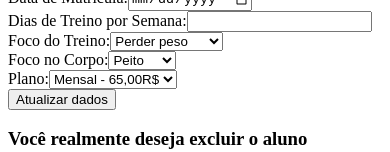
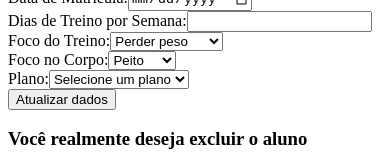
Before and after one commit to felipinx7/topfitnes, a Next.js app: page /administrador/components/layout/card-informacao-aluno in a window 390 px wide. Shown: the part 853-1005 px from the top of the page. Built offline with nearby package versions, Linux system fonts and the light colour scheme.

Commit message:
fix: update in responsivines

```diff
--- a/src/dto/data-aluno.ts
+++ b/src/dto/data-aluno.ts
@@ -34,7 +34,7 @@ export interface DataAluno {
   senha?: string;
   telefone?: string;
   foco_corpo?: string;
-  plano?: string;
+  plano_id?: string;
   dia_pagamento?: string;
   usuario_id: string;
   data_validade_plano?: string;
--- a/src/pages/administrador/components/layout/card-informacao-aluno.tsx
+++ b/src/pages/administrador/components/layout/card-informacao-aluno.tsx
@@ -63,8 +63,8 @@ export default function CardInformacaoAluno(props: DataAluno) {
     <article
       className={`w-full ease-in-out h-auto rounded-2xl ${validadePlano ? "bg-[#f5b7b7]" : "bg-[#d8ffe2]"} transition-all duration-500 p-4 flex flex-col gap-0 ${openModal ? "gap-4" : "gap-0"}`}
     >
-      {/* Linha principal */}
-      <div className="w-full flex items-center justify-between">
+      {/* Cointeúdo principal */}
+      <div className="w-full flex max-sm:flex-col max-sm:space-y-8 max-sm:items-baseline items-center justify-between">
         <div className="flex items-center gap-3">
           <div className="w-[69px] h-[60px] relative">
             <img
@@ -77,7 +77,7 @@ export default function CardInformacaoAluno(props: DataAluno) {
             <h4 className="text-black font-Poppins-Semibold text-[1.2rem]">
               {props.nome} {props.sobrenome}
             </h4>
-            <p className="text-black">{props.email}</p>
+            <p className="text-black max-sm:text-[1rem]">{props.email}</p>
           </div>
         </div>
 
--- a/src/pages/administrador/components/layout/card-informacao-personal.tsx
+++ b/src/pages/administrador/components/layout/card-informacao-personal.tsx
@@ -60,7 +60,7 @@ export default function CardInformacaoPersonal(props: DataCadastroPersonal) {
       className={`${excluded ? "hidden h-0 w-0" : ""}w-full ease-in-out h-auto rounded-2xl bg-[#d8ffe2] transition-all duration-500 p-4 flex flex-col gap-0 ${openModal ? "gap-4" : "gap-0"}`}
     >
       {/* Linha principal */}
-      <div className="w-full flex items-center justify-between">
+      <div className="w-full max-sm:flex-col max-sm:space-y-8 max-sm:items-baseline items-center flex justify-between">
         <div className="flex items-center gap-3">
           <div className="w-[69px] h-[60px] relative">
             <img
@@ -71,7 +71,7 @@ export default function CardInformacaoPersonal(props: DataCadastroPersonal) {
           </div>
           <div className="flex flex-col">
             <h4 className="text-black font-Poppins-Semibold text-[1.2rem]">
-              {props.nome} {props.sobrenome} {props.usuario_id}
+              {props.nome} {props.sobrenome}
             </h4>
             <p className="text-black">{props.email}</p>
           </div>
--- a/src/pages/administrador/components/layout/header.tsx
+++ b/src/pages/administrador/components/layout/header.tsx
@@ -125,7 +125,7 @@ export default function HeaderAdministrador({
             >
               Olá,{" "}
               <span className="font-Poppins-Bold">
-                {adminData?.nome || `${informacaoAdmin?.nome} ${informacaoAdmin?.sobrenome} ${informacaoAdmin?.id}`}!
+                {adminData?.nome || `${informacaoAdmin?.nome} ${informacaoAdmin?.sobrenome}`}!
               </span>
             </h1>
           </div>
--- a/src/pages/administrador/components/layout/modal-formulario-card-cliente.tsx
+++ b/src/pages/administrador/components/layout/modal-formulario-card-cliente.tsx
@@ -1,6 +1,6 @@
 import { useEffect, useState } from "react";
 import { DataAluno } from "@/dto/data-aluno";
-import { AlunoSchemaDTO, schemaAluno } from "@/schemas/schema-aluno";
+import { AlunoSchemaDTO, Planos, schemaAluno } from "@/schemas/schema-aluno";
 import PutClienteAdministrador from "@/services/routes/administrador/put/put-cliente-administrador";
 import { zodResolver } from "@hookform/resolvers/zod";
 import { useForm } from "react-hook-form";
@@ -54,17 +54,24 @@ export default function ModalFormularioCardCliente({
   }
 
   async function OnSubmit(formData: AlunoSchemaDTO) {
+    console.log("Dados enviados:", formData);
+
     try {
+      // Formata a data_matricula para ISO string
       const dataMatricula = formData.data_matricula
         ? new Date(formData.data_matricula + "T00:00:00.000Z")
         : undefined;
 
+      // Prepara o objeto para envio, convertendo data_matricula
       const dataToSend = {
         ...formData,
-        data_matricula: dataMatricula?.toISOString(), // <- CORREÇÃO AQUI
+        data_matricula: dataMatricula?.toISOString(), // corrigido para backend
       };
 
+      let response;
+
       if (fotoArquivo) {
+        // Se tem foto, usa FormData para enviar multipart/form-data
         const formDataToSend = new FormData();
         Object.entries(dataToSend).forEach(([key, value]) => {
           if (value === undefined || value === null) return;
@@ -72,15 +79,29 @@ export default function ModalFormularioCardCliente({
         });
 
         formDataToSend.append("foto", fotoArquivo);
-        const response = await PutClienteAdministrador(
-          formData.id,
-          formDataToSend
-        );
-        return response;
+
+        response = await PutClienteAdministrador(formData.id, formDataToSend);
       } else {
-        const response = await PutClienteAdministrador(formData.id, dataToSend);
-        return response;
+        // Se não tem foto, envia JSON normal
+        response = await PutClienteAdministrador(formData.id, dataToSend);
       }
+
+      console.log("Resposta do backend:", response.data);
+
+      if (response?.data?.student) {
+        // Atualiza o formulário com os dados recebidos para garantir que está tudo sincronizado
+        reset({
+          ...response.data.student,
+          plano_id: response.data.student.plano_id ?? "",
+          data_matricula: formatarDataISO(response.data.student.data_matricula),
+        });
+      }
+
+      // Se você quiser, pode também atualizar o estado local que armazena os dados do aluno,
+      // para refletir a atualização no UI geral (caso tenha)
+      // setData(response.data.student);
+
+      return response;
     } catch (error) {
       console.error("Erro ao enviar dados:", error);
     }
@@ -89,8 +110,11 @@ export default function ModalFormularioCardCliente({
   // Sempre reseta o form quando data muda
   useEffect(() => {
     if (data) {
+      console.log("Valor do plano no data:", data.plano_id); // importante para debug
+
       reset({
         ...data,
+        plano_id: data.plano_id as Planos | undefined, // ← ESSA LINHA É CRUCIAL
         data_matricula: formatarDataISO(data.data_matricula),
       });
     }
@@ -323,15 +347,16 @@ export default function ModalFormularioCardCliente({
                   Plano:
                 </label>
                 <select
-                  {...register("plano")}
+                  {...register("plano_id")}
                   id="plano"
                   className="bg-white text-[#1E1E1E] rounded-full outline-none focus:border-verde-100
-                  transition-all ease-in-out duration-500 focus:scale-105 focus:border-2 font-Poppins-Medium px-4 py-3"
+  transition-all ease-in-out duration-500 focus:scale-105 focus:border-2 font-Poppins-Medium px-4 py-3"
                 >
-                  <option value="plano-mensal-id">Mensal - 65,00R$</option>
-                  <option value="plano-trimestral-id">Trimestral</option>
-                  <option value="plano-semestral-id">Semestral</option>
-                  <option value="plano-anual-id">Anual</option>
+                  <option value="">Selecione um plano</option> {/* fallback */}
+                  <option value={Planos.MENSAL}>Mensal - R$ 65,00</option>
+                  <option value={Planos.TRIMESTRAL}>Trimestral</option>
+                  <option value={Planos.SEMESTRAL}>Semestral</option>
+                  <option value={Planos.ANUAL}>Anual</option>
                 </select>
               </div>
             </div>
@@ -340,7 +365,7 @@ export default function ModalFormularioCardCliente({
           <div className="w-full flex mt-4 items-center justify-center">
             <button
               type="submit"
-              className="bg-verde-100 p-3 w-[50%] rounded-2xl hover:bg-verde-400 cursor-pointer transition-all duration-500 ease-in-out"
+              className="bg-verde-100 p-3 w-[50%] max-sm:w-auto rounded-2xl hover:bg-verde-400 cursor-pointer transition-all duration-500 ease-in-out"
             >
               Atualizar dados
             </button>
--- a/src/schemas/schema-aluno.ts
+++ b/src/schemas/schema-aluno.ts
@@ -1,4 +1,11 @@
 import { string, z } from "zod";
+
+export enum Planos {
+  MENSAL = "69621913-2577-4f02-976c-c705914df714",
+  TRIMESTRAL = "PLANO_TRIMESTRAL_PLACEHOLDER", // Coloque o ID real quando tiver
+  SEMESTRAL = "01ba1832-9a3d-4585-a68b-7285e7949d65",
+  ANUAL = "ffb8e1b3-5fef-40ac-8cd4-23667e99811a",
+}
 
 export const schemaAluno = z.object({
   id: z.string(),
@@ -15,7 +22,7 @@ export const schemaAluno = z.object({
   senha: z.string().min(6, "Senha deve ter no mínimo 6 caracteres").optional(),
   telefone: z.string().optional(),
   foco_corpo: z.string().optional(),
-  plano: z.string().optional(),
+  plano_id: z.enum(Planos).optional(),
   foto: z.string().optional(),
   usuario_id: z.string(),
   data_validade_plano: z.string().optional(),
```
